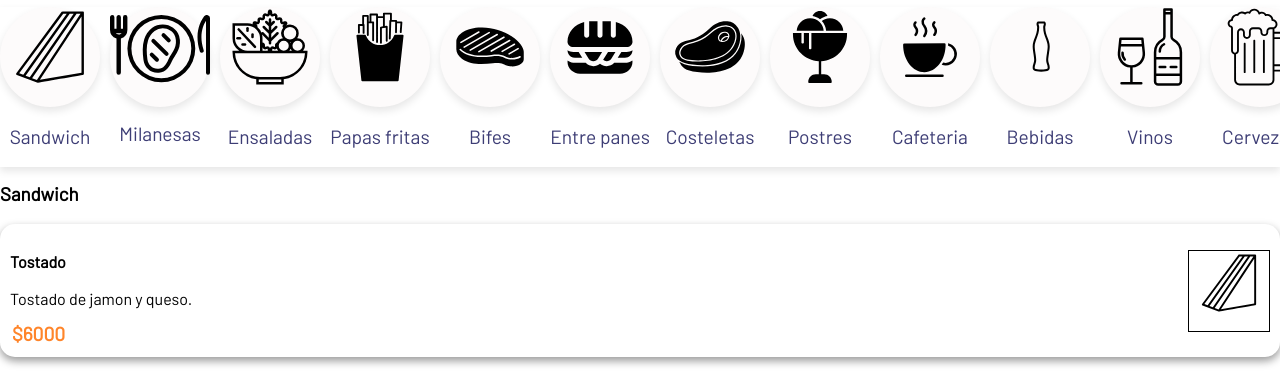
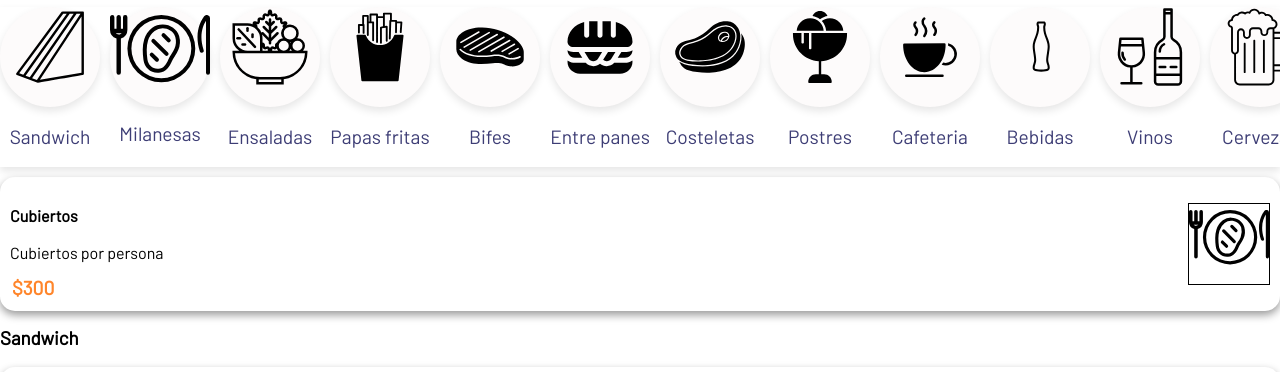
Before and after one commit to MatiSalinas/MenuEstancia38, a plain HTML site: page index.html in a window 1280 px wide. Shown: the part 349-721 px from the top of the page. Drawn offline with Linux system fonts and the light colour scheme.

Commit message:
cubiertos agregados

```diff
--- a/index.html
+++ b/index.html
@@ -146,7 +146,14 @@
                 <p>Cervezas</p>
             </div>
         </div>
-
+        <div class="producto">
+            <div class="info">
+                <h4 class="nombre">Cubiertos</h4>
+                <p class="descripcion">Cubiertos por persona</p>
+                <div class="precio">$300</div>
+            </div>
+            <div class="foto"><img class="svg-Burbuja" src="./assets/svg/milanesa.svg" alt="Menú del día"></div>
+        </div>
         <div class="productos">
             <h3 id="seccion1">Sandwich</h3>
 
```
